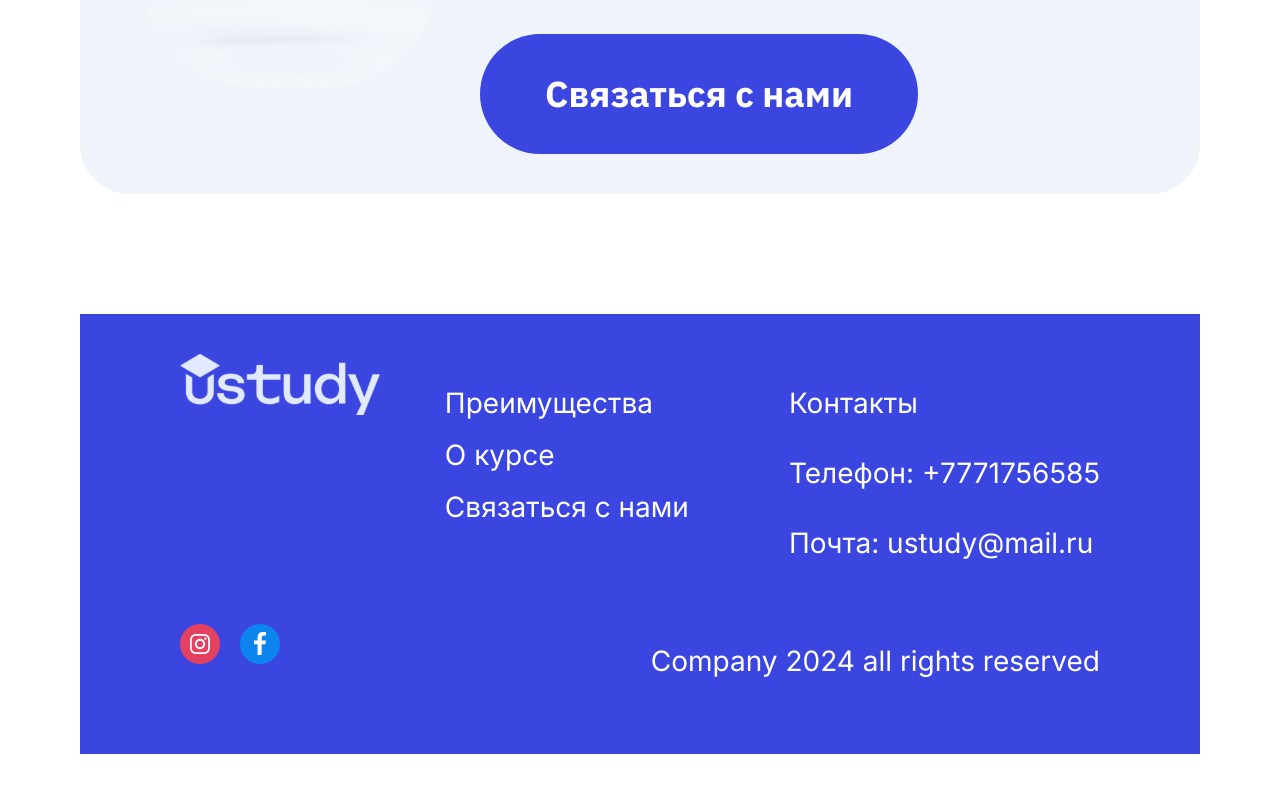
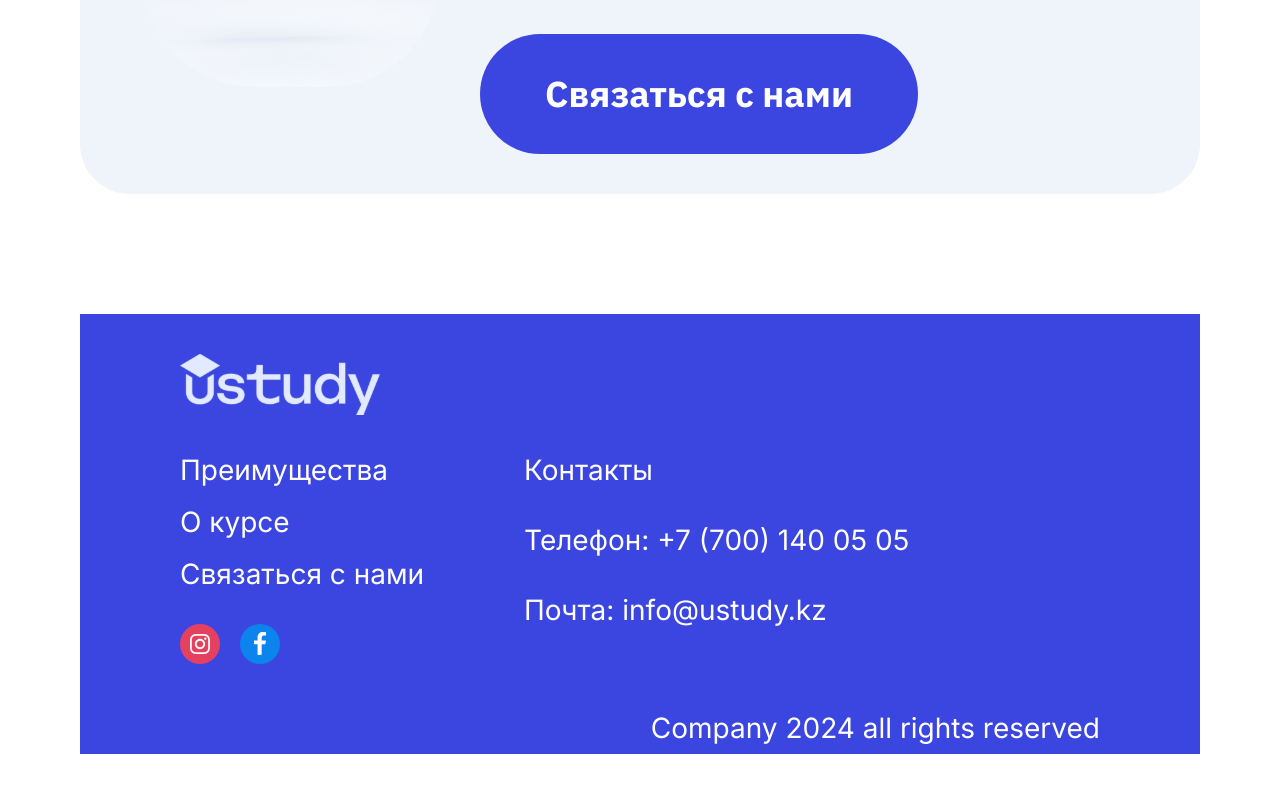
Before and after one commit to narimanjs/ustudy-aida-landing, a React (Vite) app: page / in a window 1280 px wide. Shown: the part 7238-8031 px from the top of the page. Built offline with nearby package versions, Linux system fonts and the light colour scheme.

Commit message:
fix: edit footer, add mail, phone number

```diff
--- a/src/components/Footer/Footer.module.scss
+++ b/src/components/Footer/Footer.module.scss
@@ -86,6 +86,20 @@
         font-weight: 400;
         list-style: none;
       }
+      a {
+        color: white;
+        text-decoration: none;
+        font-weight: 500;
+
+        &:hover {
+          text-decoration: underline;
+          color: #ffcc33;
+        }
+
+        &:active {
+          color: #ff9900;
+        }
+      }
     }
   }
 
--- a/src/components/Footer/Footer.tsx
+++ b/src/components/Footer/Footer.tsx
@@ -45,8 +45,12 @@ const Footer = () => {
         </div>
         <div className={styles.contacts}>
           <p>Контакты</p>
-          <p>Телефон: +7771756585</p>
-          <p>Почта: ustudy@mail.ru</p>
+          <p>
+            Телефон: <a href='tel:+77001400505'>+7 (700) 140 05 05 </a>
+          </p>
+          <p>
+            Почта: <a href='mailto:info@ustudy.kz'> info@ustudy.kz</a>
+          </p>
         </div>
       </div>
 
```
